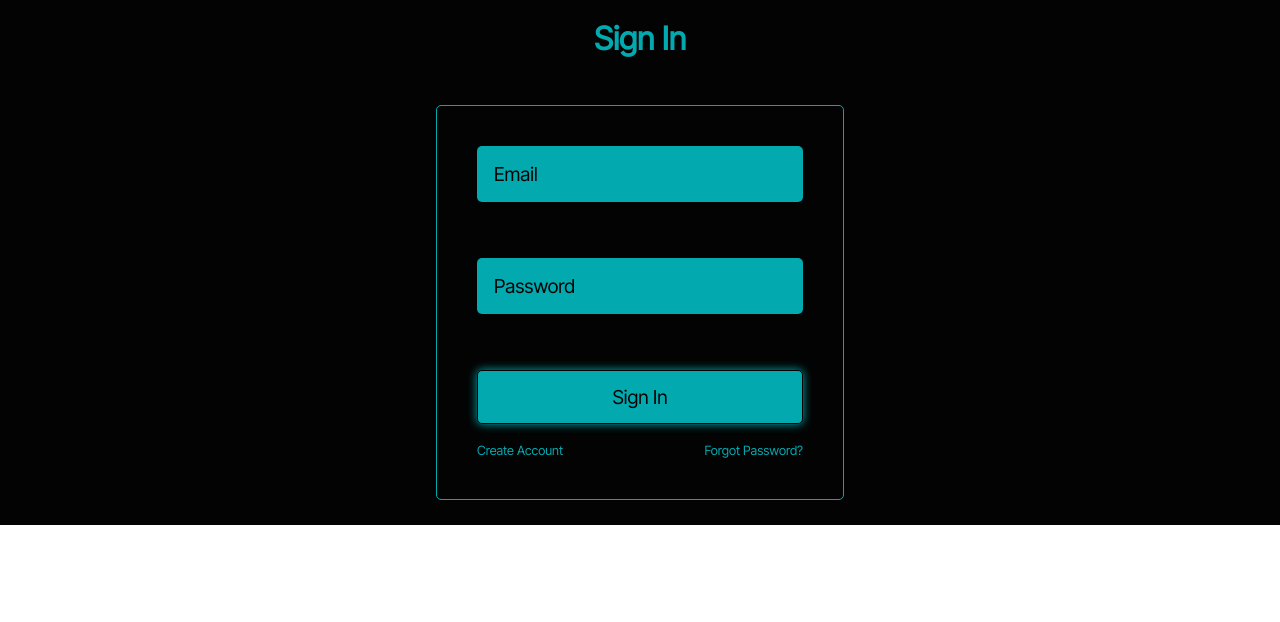
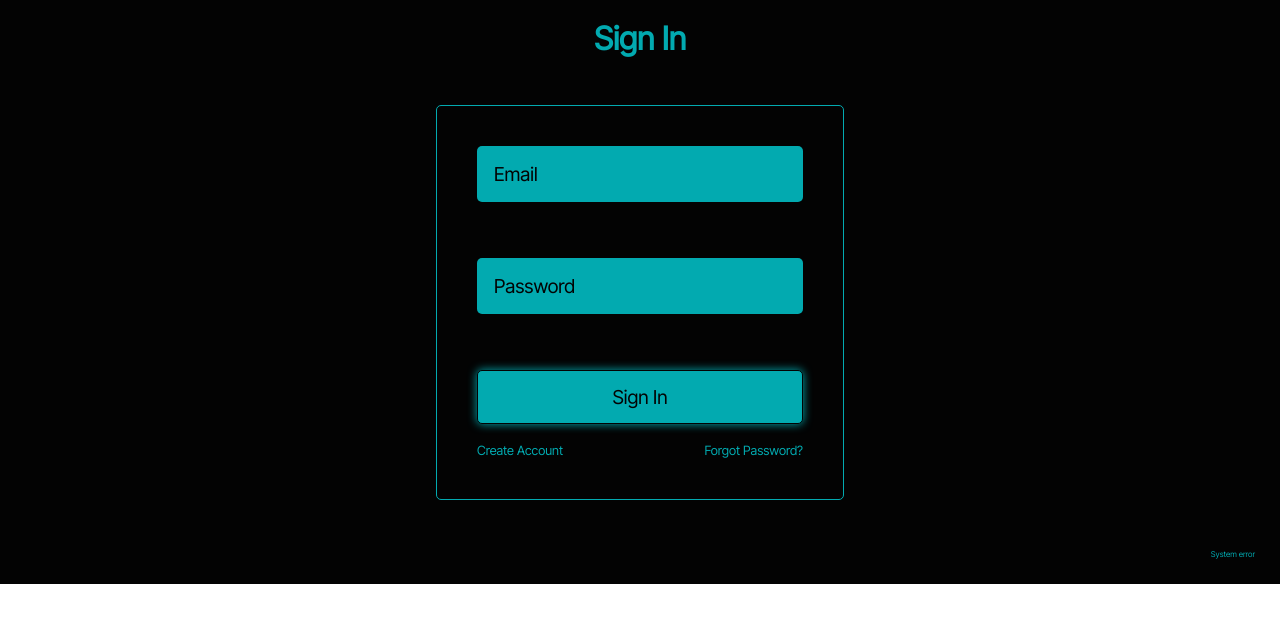
Before and after one commit to MichaelDiers/authentication-client, a React (Create React App) app in the folder authentication-client/: page / in a window 1280 px wide. Shown: the top 622 px of the page. Built offline with nearby package versions, Linux system fonts and the light colour scheme; no server answers.

Commit message:
add system status to footer

```diff
--- a/authentication-client/public/index.html
+++ b/authentication-client/public/index.html
@@ -22,7 +22,7 @@
       work correctly both with client-side routing and a non-root public URL.
       Learn how to configure a non-root public URL by running `npm run build`.
     -->
-  <title>React Redux App</title>
+  <title>Authentication Client</title>
 </head>
 
 <body>
--- a/authentication-client/src/components/Footer.tsx
+++ b/authentication-client/src/components/Footer.tsx
@@ -1,5 +1,9 @@
+import { SystemStatus } from '../features/system-status/SystemStatus';
+
 export function Footer() {
   return (
-    <footer></footer>
+    <footer>
+      <SystemStatus />
+    </footer>
   )
 }
--- /dev/null
+++ b/authentication-client/src/features/system-status/SystemStatus.tsx
@@ -0,0 +1,21 @@
+import IHealthCheckResult from './health-check-result';
+import { useHealthCheckQuery } from './system-status-api-slice';
+
+export function SystemStatus() {
+  const { data, error, isFetching, isLoading } = useHealthCheckQuery();
+  // evaluate error before data
+  const queryData = (error as { data: any })?.data as IHealthCheckResult || data as IHealthCheckResult;
+
+  let content;
+  if (isLoading || isFetching) {
+    content = 'loading'
+  } else if (queryData?.status === 'ok') {
+    content = 'ok';
+  } else {
+    content = 'error';
+  }
+
+  return (
+    <div className='system-status'><span>System </span><span>{content}</span></div>
+  );
+}
--- /dev/null
+++ b/authentication-client/src/features/system-status/health-check-result.ts
@@ -0,0 +1,9 @@
+/**
+ * Decribes the result of a health check.
+ */
+export default interface IHealthCheckResult {
+  /**
+   * The global status of all health checks.
+   */
+  status: 'error' | 'ok' | 'shutting_down';
+}
--- /dev/null
+++ b/authentication-client/src/features/system-status/system-status-api-slice.ts
@@ -0,0 +1,31 @@
+import apiSplice from '../../app/api-slice';
+import IHealthCheckResult from './health-check-result';
+
+/**
+ * The tag for health check result data.
+ */
+const HEALTH_CHECK_TAG = 'HEALTH_CHECK_TAG';
+
+/**
+ * Add the tag for health checks.
+ */
+const enhancedEndpoints = apiSplice.enhanceEndpoints({
+  addTagTypes: [HEALTH_CHECK_TAG],
+});
+
+/**
+ * Add the health check endpoint to the api.
+ */
+const healthCheckApiSlice = enhancedEndpoints.injectEndpoints({
+  endpoints: builder => ({
+    healthCheck: builder.query<IHealthCheckResult, void>({
+      query: () => `${process.env.REACT_APP_API_GATEWAY}/health-service`,
+      providesTags: [HEALTH_CHECK_TAG],
+    }),
+  }),
+  overrideExisting: false,
+});
+
+export const {
+  useHealthCheckQuery,
+} = healthCheckApiSlice;
--- a/authentication-client/src/scss/abstracts/_mixins.scss
+++ b/authentication-client/src/scss/abstracts/_mixins.scss
@@ -1,6 +1,6 @@
 @mixin rotating-circle-loader($name: 'rotating-circle-loader',
 $size: 7vw,
-  $overlay-color: rgba(26, 24, 24, 0.8),
+$overlay-color: rgba(26, 24, 24, 0.8),
   $color-primary: #0e0eec,
   $color-secondary: rgb(138, 138, 255),
   $z-index: 100,
@@ -52,7 +52,7 @@ $size: 7vw,
 
 @mixin theme($name: null,
 $color,
-  $background,
+$background,
   $background-image: null,
 ) {
   @if ($name) {
@@ -101,7 +101,7 @@ $color,
 
 @mixin theme-helper($name: null,
 $color,
-  $background,
+$background,
   $background-image: null,
 ) {
   .button {
--- a/authentication-client/src/scss/components/_components.scss
+++ b/authentication-client/src/scss/components/_components.scss
@@ -3,3 +3,4 @@
 @import 'form-element';
 @import 'links-tupple';
 @import 'underline';
+@import 'system-status';
--- /dev/null
+++ b/authentication-client/src/scss/components/_system-status.scss
@@ -0,0 +1,3 @@
+.system-status {
+  font-size: 0.5rem;
+}
--- a/authentication-client/src/scss/layout/_footer.scss
+++ b/authentication-client/src/scss/layout/_footer.scss
@@ -0,0 +1,5 @@
+footer {
+  display: grid;
+  justify-items: end;
+  padding: 25px;
+}
```
Also changed, not shown: authentication-client/src/scss/base/_fonts.scss (line endings or trailing spaces).
